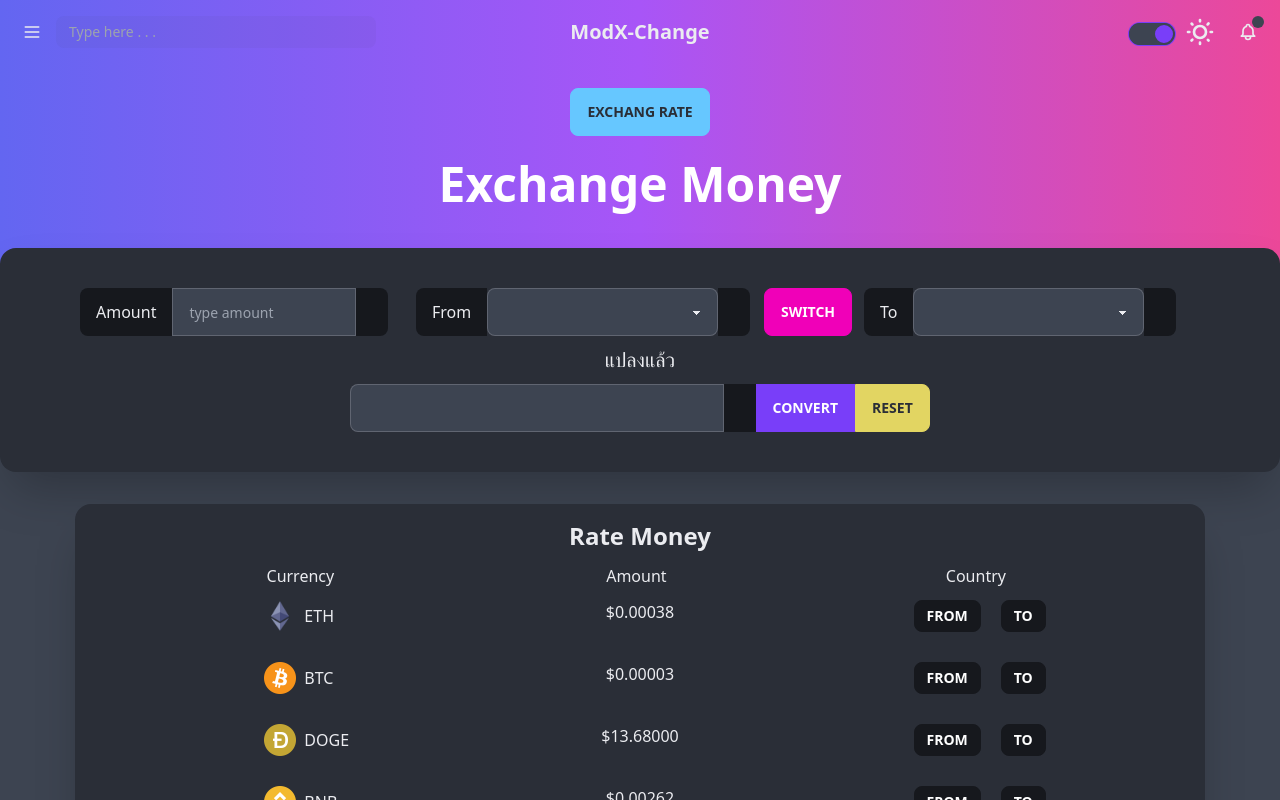
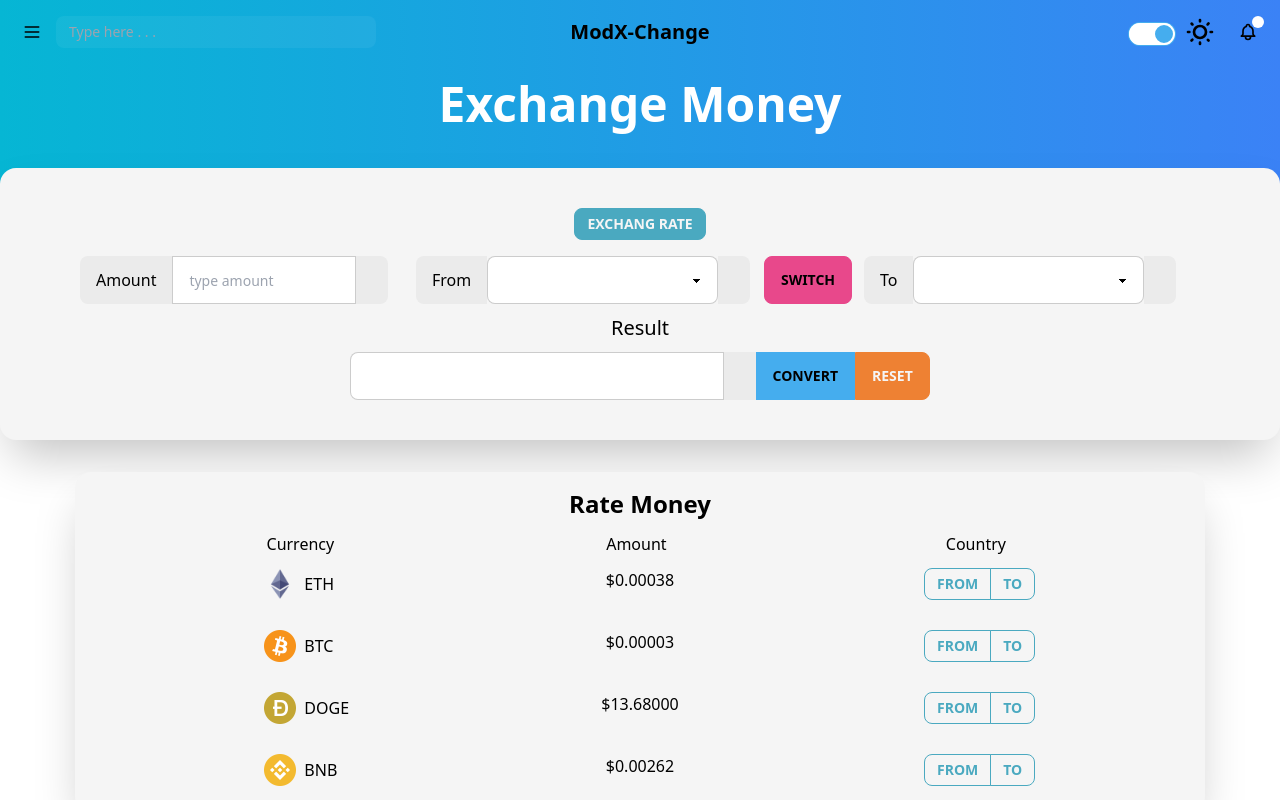
Before and after one commit to jirasin-c/mod-exchange, a Vue app: page / in a window 1280 px wide. Both pictures are taken after a click on the button "CRYPTOCURRENCY". Built offline with nearby package versions, Linux system fonts and the light colour scheme; what vue-sweetalert2 would draw is missing.

Commit message:
edit ui V2

```diff
--- a/index.html
+++ b/index.html
@@ -1,5 +1,5 @@
 <!DOCTYPE html>
-<html lang="en" data-theme="dark">
+<html lang="en" data-theme="cmyk">
 
 <head>
   <meta charset="UTF-8" />
--- a/src/App.vue
+++ b/src/App.vue
@@ -129,29 +129,11 @@ const resetValue = () => {
 </script>
 
 <template>
-  <!-- change function -->
-  <!-- <div style="text-align: center; margin-top: 2rem">
-    <button class="btn btn-info" @click="showCrypto" v-if="isToggle">
-      Exchang rate
-    </button>
-    <button class="btn btn-info" @click="showCrypto" v-else>
-      Cryptocurrency
-    </button>
-  </div> -->
-
   <div
     class="container mx-auto flex flex-col justify-center"
     id="exchange"
     style="margin-top: -26rem"
   >
-    <div style="text-align: center; margin-top: 2rem">
-      <button class="btn btn-info" @click="showCrypto" v-if="isToggle">
-        Exchang rate
-      </button>
-      <button class="btn btn-info" @click="showCrypto" v-else>
-        Cryptocurrency
-      </button>
-    </div>
     <h1 class="font-title text-center font-extrabold py-6">
       <div class="text-2xl lg:text-5xl text-white">Exchange Money</div>
     </h1>
@@ -160,6 +142,19 @@ const resetValue = () => {
       class="px-16 md:px-20 py-10 mt-4 card bg-base-200 flex justify-center item-center shadow-2xl"
     >
       <div class="grid grid-cols-10 grid-rows-3">
+        <!-- change function -->
+        <div class="col-span-10 flex justify-center">
+          <button
+            class="btn btn-info btn-sm"
+            @click="showCrypto"
+            v-if="isToggle"
+          >
+            Exchang rate
+          </button>
+          <button class="btn btn-info btn-sm" @click="showCrypto" v-else>
+            Cryptocurrency
+          </button>
+        </div>
         <!-- label1 col 1 -->
         <label class="input-group col-span-3 md:w-11/12">
           <span>Amount</span>
@@ -223,7 +218,7 @@ const resetValue = () => {
           <span>{{ currenTo }}</span>
         </label>
         <label class="label place-content-center col-span-10">
-          <span class="label-text text-xl">แปลงแล้ว</span>
+          <span class="label-text text-xl">Result</span>
         </label>
         <div class="col-span-10">
           <label class="input-group input-group-md place-content-center">
@@ -269,7 +264,7 @@ const resetValue = () => {
         <p class="px-32">Country</p>
       </div>
       <div
-        class="grid grid-cols-3 gap-4 mt-3 mb-3 text-center"
+        class="grid justify-items-center grid-cols-3 gap-4 mt-3 mb-3 text-center"
         v-for="(value, key, index) in baseUSD"
         v-if="!isToggle"
       >
@@ -290,15 +285,15 @@ const resetValue = () => {
             }).format(value.rate)
           }}
         </p>
-        <div>
+        <div class="btn-group">
           <button
-            class="btn btn-sm btn-active mr-5"
+            class="btn btn-sm btn-outline btn-info"
             @click="pushToFrom(value.name)"
           >
             From
           </button>
           <button
-            class="btn btn-sm btn btn-active"
+            class="btn btn-sm btn-outline btn-info"
             @click="pushToTo(value.name)"
           >
             To
@@ -307,7 +302,7 @@ const resetValue = () => {
       </div>
 
       <div
-        class="grid grid-cols-3 gap-4 mt-3 mb-3 text-center"
+        class="grid justify-items-center grid-cols-3 gap-4 mt-3 mb-3 text-center"
         v-for="(value, key, index) in crypto"
         v-else
       >
@@ -329,18 +324,20 @@ const resetValue = () => {
           }}
         </p>
         <div>
+          <div class="btn-group">
             <button
-            class="btn btn-sm btn-active mr-5"
+              class="btn btn-sm btn-outline btn-info"
               @click="pushToFrom(value.name)"
             >
               From
             </button>
             <button
-            class="btn btn-sm btn btn-active"
+              class="btn btn-sm btn-outline btn-info"
               @click="pushToTo(value.name)"
             >
               To
             </button>
+          </div>
         </div>
       </div>
     </div>
--- a/src/components/Navbar.vue
+++ b/src/components/Navbar.vue
@@ -3,18 +3,19 @@ import { ref, reactive, computed } from "vue";
 const isToggle = ref(false);
 const displaymode = () => {
   isToggle.value = !isToggle.value;
-  if (isToggle.value)
+  if (isToggle.value) {
     document.getElementsByTagName("html")[0].setAttribute("data-theme", "dark");
-  else
+  } else {
     document
       .getElementsByTagName("html")[0]
       .setAttribute("data-theme", "light");
+  }
 };
 </script>
 
 <template>
   <nav
-    class="navbar bg-gradient-to-r from-indigo-500 via-purple-500 to-pink-500 mb-40 shadow-xl rounded-b-lg pb-64"
+    class="navbar bg-gradient-to-r from-cyan-500 to-blue-500 mb-40 shadow-xl rounded-b-lg pb-64"
   >
     <div class="navbar-start">
       <label for="my-drawer" class="btn btn-square btn-ghost drawer-button">
--- a/tailwind.config.js
+++ b/tailwind.config.js
@@ -9,7 +9,7 @@ module.exports = {
   plugins: [require("daisyui")],
 
   daisyui: {
-    themes: ["light", "dark"],
+    themes: ["light", "dark", "cmyk"],
   },
 
 }
```
Lines whose indentation alone changed are shown as unchanged.
